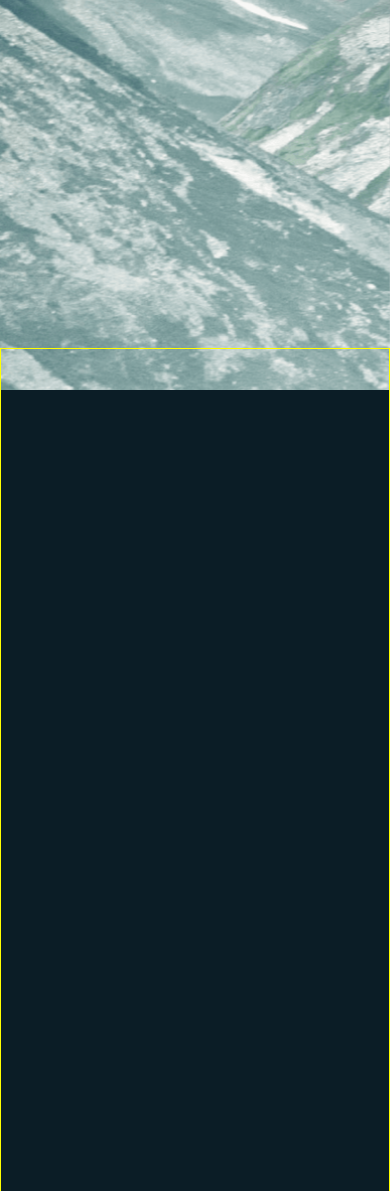
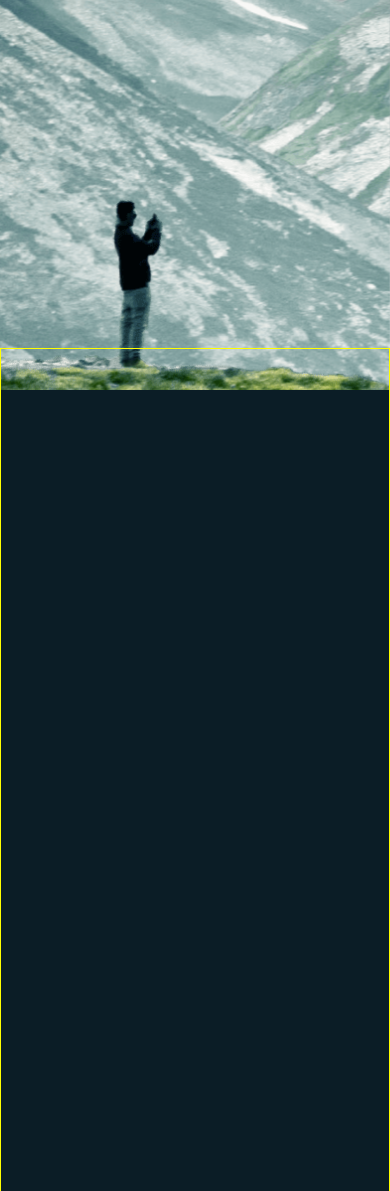
Before and after one commit to YaroslavaSabitova/parallax-example, a plain HTML site: page index.html in a window 390 px wide. Shown: the part 454-1645 px from the top of the page. Drawn offline with Linux system fonts and the light colour scheme; a web font is replaced by a local one.

Commit message:
fix parallax

```diff
--- a/src/scss/components/parallax.scss
+++ b/src/scss/components/parallax.scss
@@ -88,7 +88,7 @@
 
             @media (max-width: 991px) {
                 background-position: 20% 0%;
-                transform: translateY(320px) translateZ(-50px) scale(1.5);
+                transform: translateY(100px) translateZ(-50px) scale(1.5);
             }
 
             @media (max-width: 767px) {
@@ -111,7 +111,7 @@
 
             @media (max-width: 1399px) {
                 background-position: 20% 0%;
-                transform: translateY(750px) translateZ(0px) scale(1);
+                transform: translateY(700px) translateZ(0px) scale(1);
             }
 
             @media (max-width: 1199px) {
@@ -119,7 +119,7 @@
             }
 
             @media (max-width: 991px) {
-                transform: translateY(800px) translateZ(0px) scale(1);
+                transform: translateY(970px) translateZ(0px) scale(1);
             }
 
             @media (max-width: 767px) {
@@ -128,7 +128,7 @@
             }
 
             @media (max-width: 575px) {
-                transform: translateY(880px) translateZ(0px) scale(1);
+                transform: translateY(650px) translateZ(0px) scale(1);
             }
 
             @media (max-width: 319px) {
```
Also changed, not shown: dist/js/script.js (+1 -1 lines), dist/css/style.min.css.
